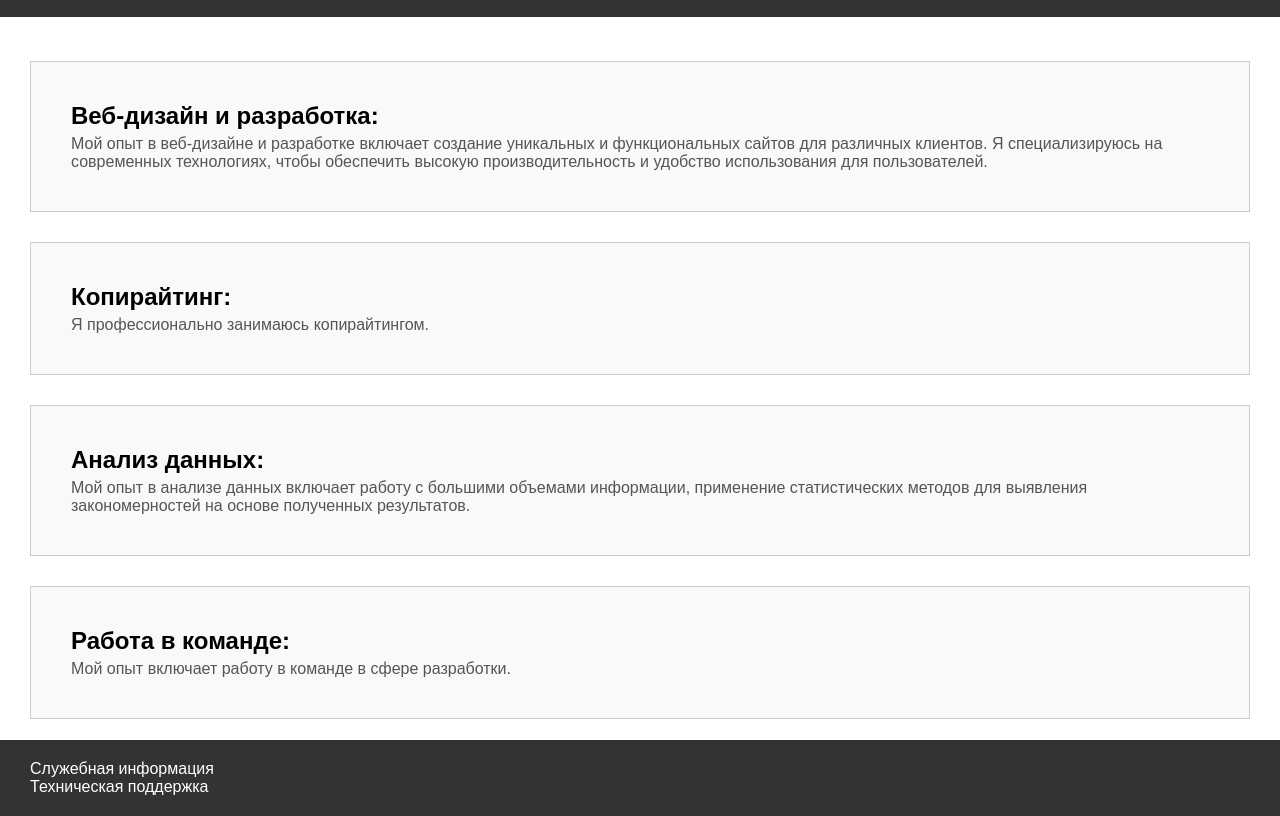
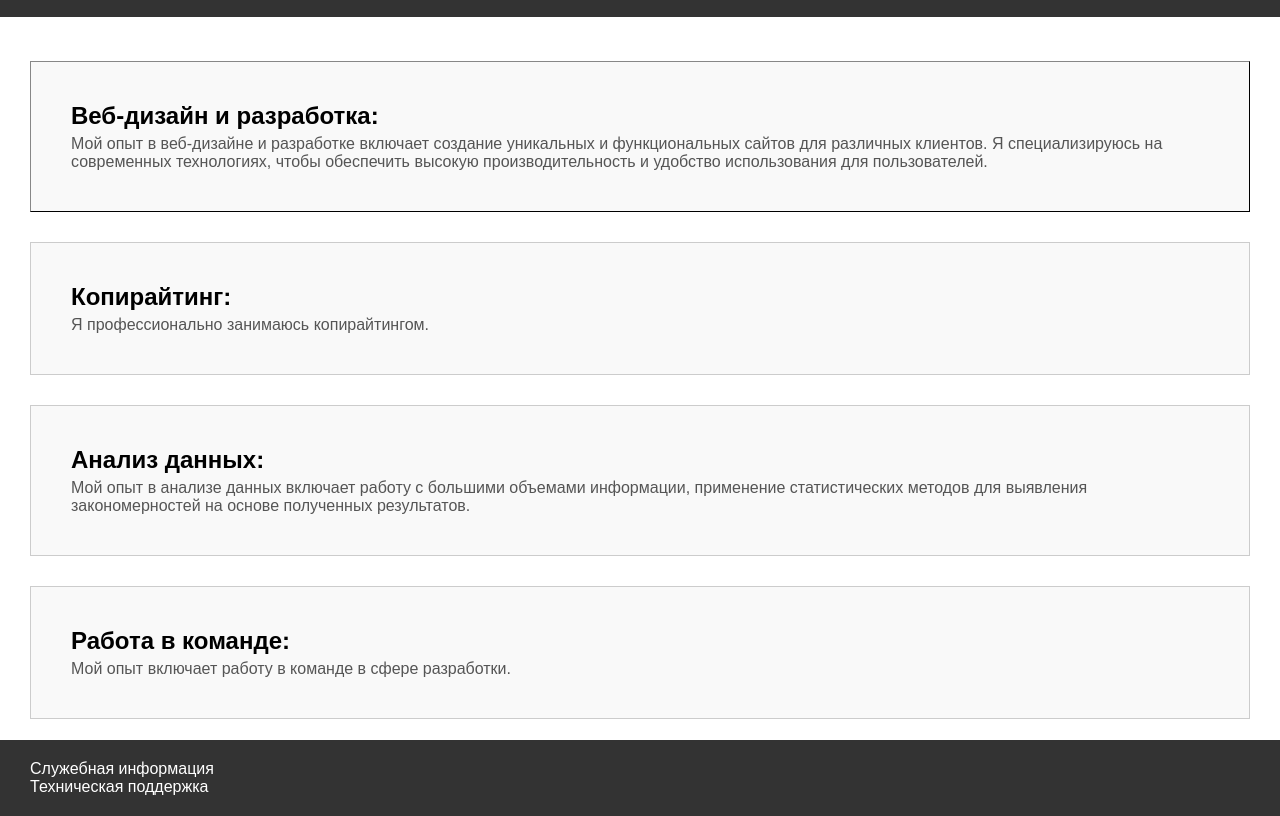
Before and after one commit to Denis-Destoufd/portfolio, a plain HTML site: page index.html in a window 1280 px wide. Shown: the part 60-876 px from the top of the page. Drawn offline with Linux system fonts and the light colour scheme.

Commit message:
update:added a style

```diff
--- a/style.css
+++ b/style.css
@@ -72,6 +72,12 @@ h2 {
   padding-top: 50px;
 }
 
+#section1{
+  cursor: pointer;
+  border-color: #333333;
+  border-style: outset;
+}
+
 .portfolio-item {
   padding: 40px;
   border: 1px solid #ccc;
@@ -88,6 +94,7 @@ h2 {
   background-color: #333;
   color: #fff;
   padding: 10px;
+  cursor: pointer;
 }
 
 /* media */
@@ -95,6 +102,7 @@ h2 {
   h2 {
     font-size: 18px;
     margin-bottom: 15px;
+    display: block;
   }
 
   .portfolio-item {
```
